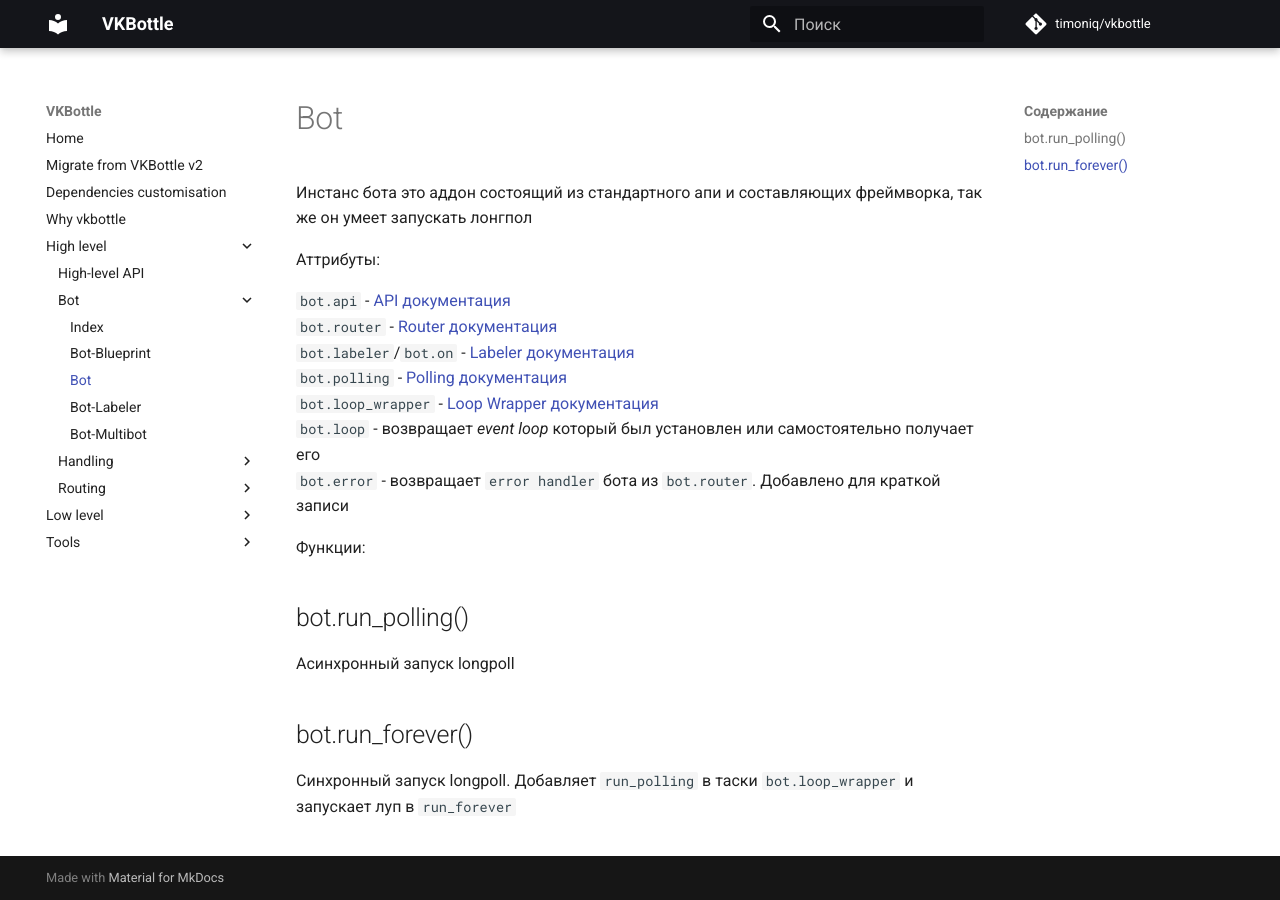
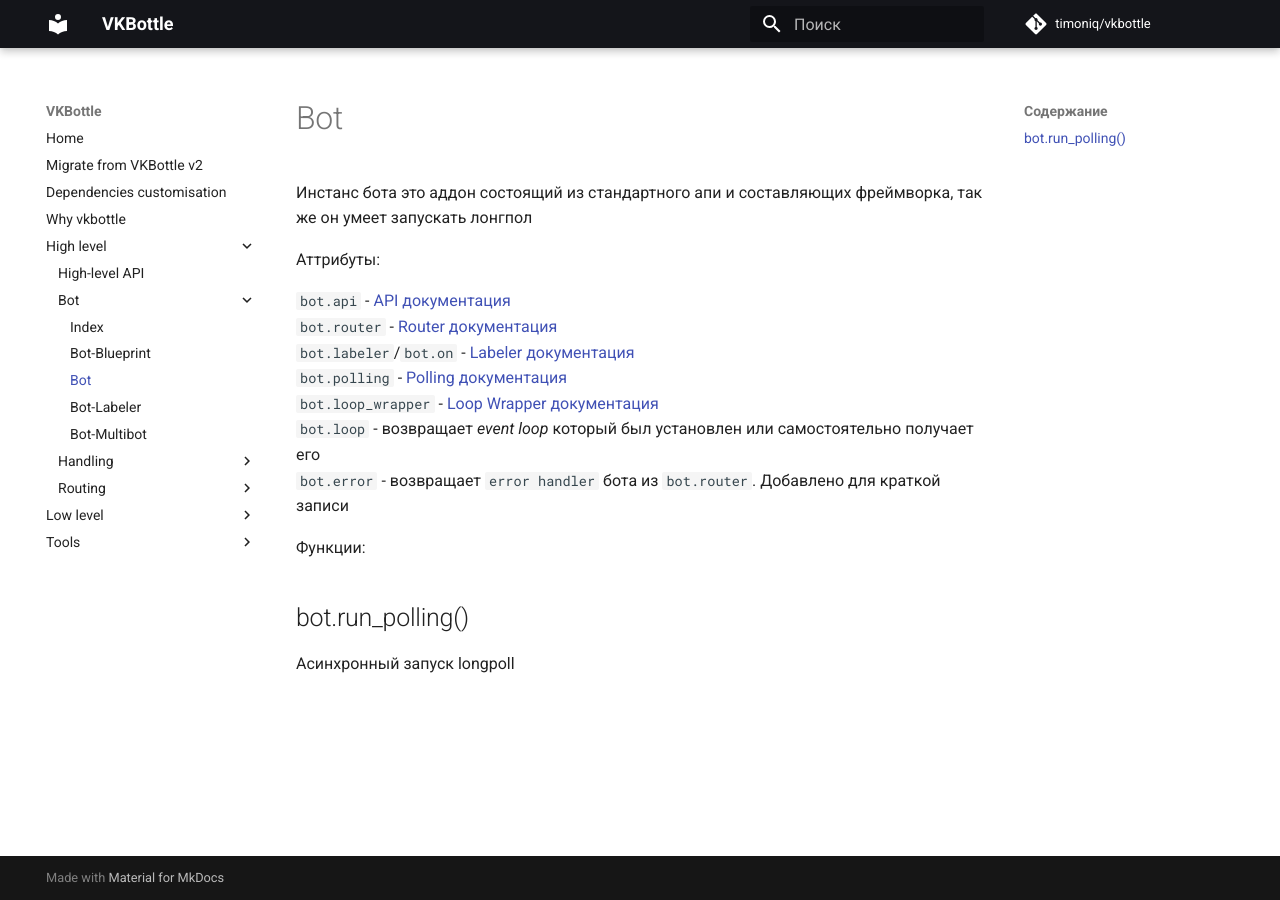
Before and after one commit to vkbottle/vkbottle, an MkDocs documentation site: the page built from docs/high-level/bot/bot.md, in a window 1280 px wide. Built offline with MkDocs 1.6.1 and Material for MkDocs 9.7.7, drawn with Linux system fonts in a browser that asks for light colours; comment, search, counter and statistics services are not loaded.

Commit message:
bot.run_forever() is deprecated

```diff
--- a/docs/high-level/bot/bot.md
+++ b/docs/high-level/bot/bot.md
@@ -17,7 +17,3 @@
 ## bot.run_polling()
 
 Асинхронный запуск longpoll
-
-## bot.run_forever()
-
-Синхронный запуск longpoll. Добавляет `run_polling` в таски `bot.loop_wrapper` и запускает луп в `run_forever`
```
